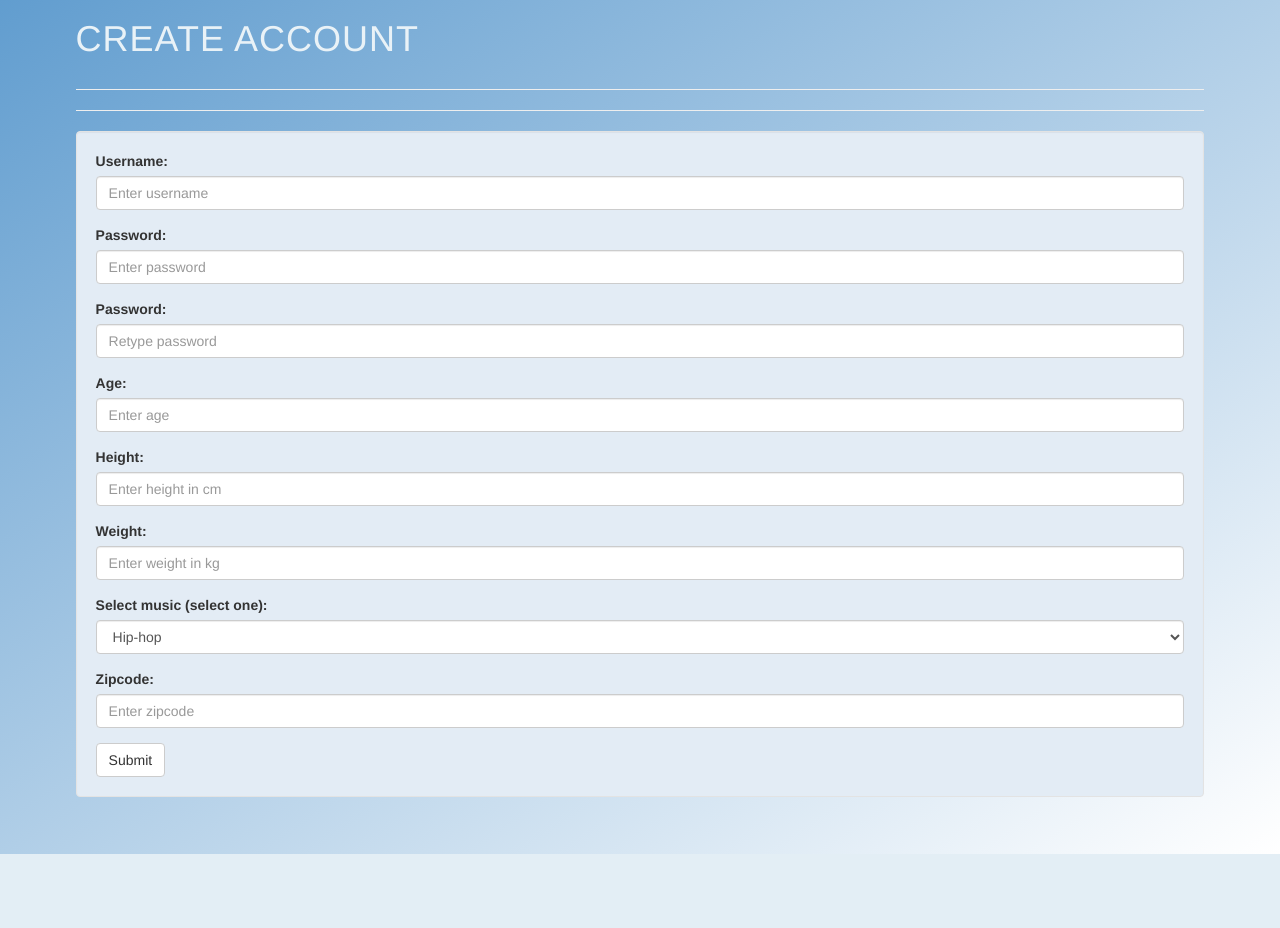
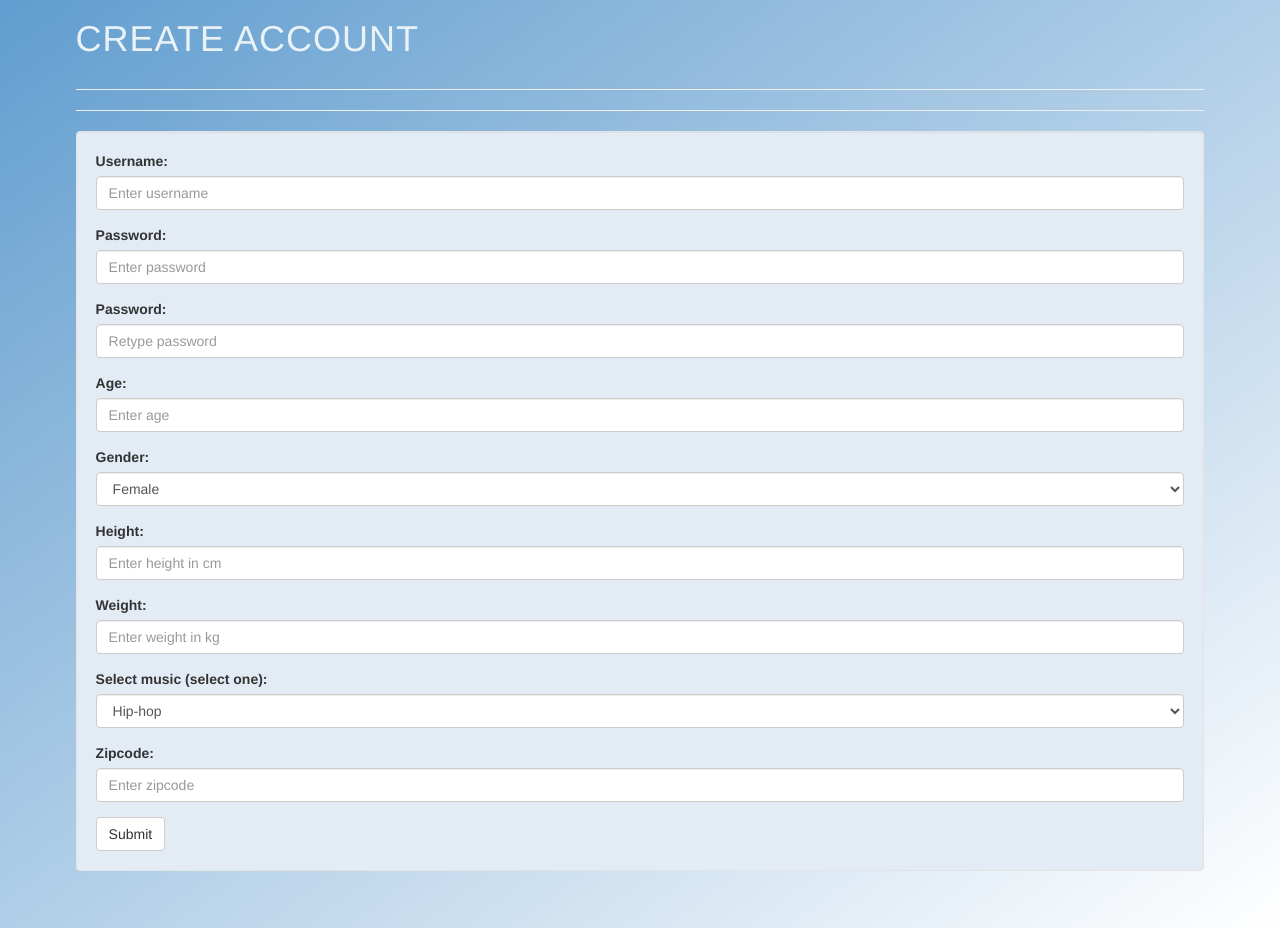
Before and after one commit to yuyangz/Limerence, a Python web app: template templates/createaccount.html in a window 1280 px wide. Shown: the part 53-981 px from the top of the page. Before the commit the page ends 907 px from the top, so only its background shows below. Run offline with Jinja, Linux system fonts and the light colour scheme; the template is opened without the code that fills it, so the values that code supplies are empty; some libraries are stand-ins or nearby versions.

Commit message:
Updated gender

```diff
--- a/templates/createaccount.html
+++ b/templates/createaccount.html
@@ -44,6 +44,15 @@
       <div class="form-group">
       <label for="age">Age:</label>
       <input type="age" class="form-control" id="age" placeholder="Enter age" name="age">
+      </div>
+
+       <div class="form-group">
+      <label for="gender">Gender:</label>
+      <select class="form-control" id="sel1" name="sel1">
+        <option value="hip-hop">Female</option>
+       <option value="pop">Male</option>
+     </select>
+
       </div>
 
       <div class="form-group">
--- a/templates/home.html
+++ b/templates/home.html
@@ -14,7 +14,7 @@ Home
 <button type="button" class="btn btn-link">Click to learn more</button>
 <h4>
 
-  Limerence is a lifestyle application where users are able to monitor and receive suggestions in regards to their dietary and exercise choices. With the creation of an account, the user will be prompted to insert information about their music preferences and body type. This information will be used to track and suggest music, food choices, and exercise sets later on. With these recommendations, users will be able to modify a schedule to plan out their day. If the user is fond of a recommendation, they may save the recommendations and reuse them in the future.
+  Limerence is a lifestyle application where users are able to monitor and receive suggestions in regards to their dietary and exercise choices. With the creation of an account, the user will be prompted to insert information about their music preferences and body type. This information will be used to track and suggest music, food choices, and exercise sets later on. With these recommendations, users will be able to modify a schedule to plan out their day. Users are able to track their calories under the given profile tab.
 
 
 </h4>
--- a/templates/profile.html
+++ b/templates/profile.html
@@ -29,6 +29,9 @@
                 <td>Age:</td>
                 <td>{{info.age}}</td>
             </tr>
+	    <td>Gender:</td>
+	    <td>{{info.gender}}</td>
+	    </tr>
             <tr>
                 <td>Link:</td>
                 <td>{{info.pfplink}}</td>
```
